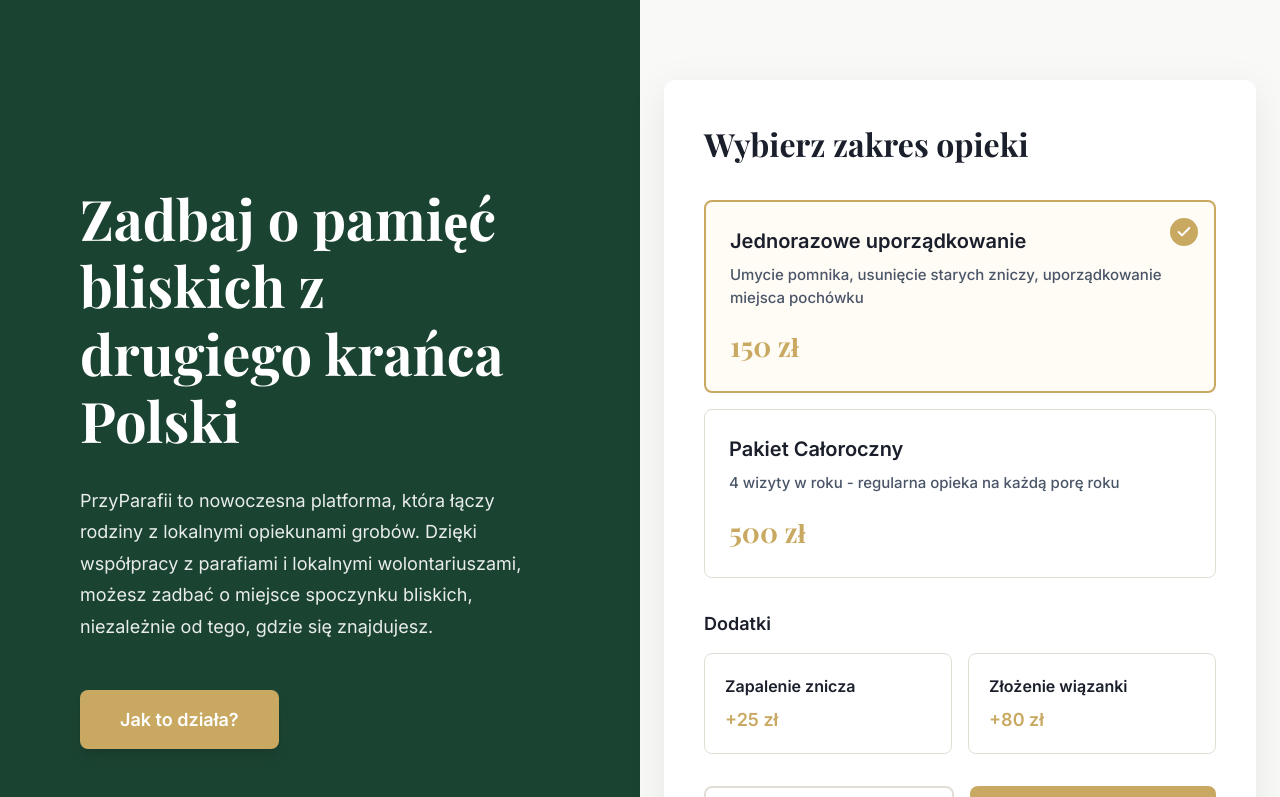
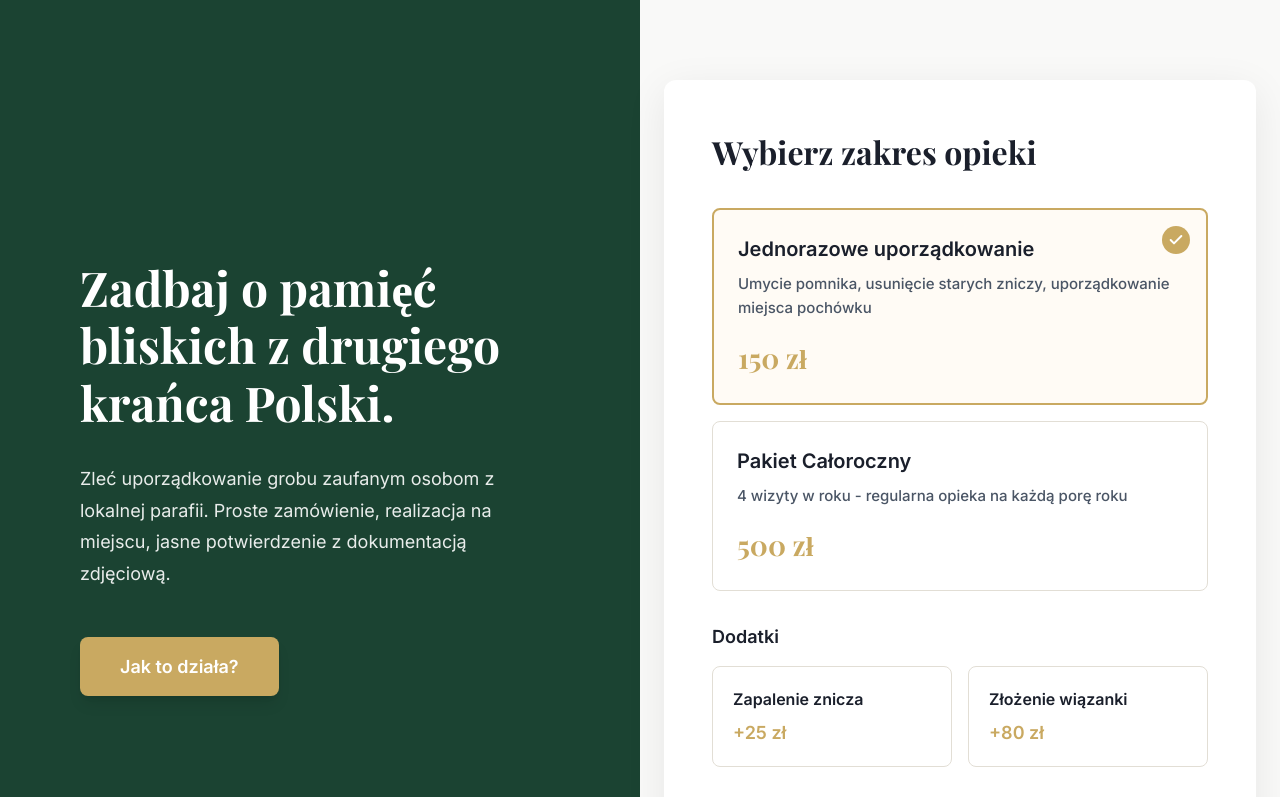
Before and after one commit to kamcode76/przyparafii, a React (Vite) app: page /service in a window 1280 px wide. Shown: the top 797 px of the page. Built offline with nearby package versions, Linux system fonts and the light colour scheme.

Commit message:
jebac ten cursor

```diff
--- a/src/app/components/HeroSection.tsx
+++ b/src/app/components/HeroSection.tsx
@@ -1,17 +1,16 @@
 export function HeroSection() {
   return (
-    <div className="flex-1 bg-[#1B4332] flex flex-col items-start justify-center p-16 xl:p-20">
+    <div className="flex-1 bg-[#1B4332] flex flex-col items-start justify-center px-6 py-12 md:px-16 md:py-16 xl:px-20 xl:py-20">
       <div className="max-w-xl">
         <h1
-          className="text-white mb-8"
+          className="text-white mb-8 text-4xl md:text-5xl"
           style={{
             fontFamily: "'Playfair Display', serif",
-            fontSize: "3.5rem",
             lineHeight: "1.2",
-            fontWeight: "700"
+            fontWeight: "700",
           }}
         >
-          Zadbaj o pamięć bliskich z drugiego krańca Polski
+          Zadbaj o pamięć bliskich z drugiego krańca Polski.
         </h1>
 
         <p
@@ -20,10 +19,12 @@
             fontFamily: "'Inter', sans-serif",
             fontSize: "1.125rem",
             lineHeight: "1.75",
-            fontWeight: "400"
+            fontWeight: "400",
           }}
         >
-          PrzyParafii to nowoczesna platforma, która łączy rodziny z lokalnymi opiekunami grobów. Dzięki współpracy z parafiami i lokalnymi wolontariuszami, możesz zadbać o miejsce spoczynku bliskich, niezależnie od tego, gdzie się znajdujesz.
+          Zleć uporządkowanie grobu zaufanym osobom z lokalnej parafii. Proste
+          zamówienie, realizacja na miejscu, jasne potwierdzenie z
+          dokumentacją zdjęciową.
         </p>
 
         <button
@@ -31,7 +32,7 @@
           style={{
             fontFamily: "'Inter', sans-serif",
             fontSize: "1.125rem",
-            fontWeight: "600"
+            fontWeight: "600",
           }}
         >
           Jak to działa?
--- a/src/app/pages/DashboardPage.tsx
+++ b/src/app/pages/DashboardPage.tsx
@@ -117,7 +117,7 @@
         <div className="flex-1 p-4 pt-6 pb-24 md:p-8 md:pb-8 overflow-auto">
           <div className="max-w-5xl mx-auto">
             {/* Nagłówek zlecenia */}
-            <div className="flex items-center justify-between mb-8">
+            <div className="flex items-center justify-between mb-3 md:mb-4">
               <h2
                 style={{
                   fontFamily: "'Playfair Display', serif",
@@ -142,6 +142,18 @@
                 Zlecone
               </div>
             </div>
+            <p
+              className="mb-8"
+              style={{
+                fontFamily: "'Inter', sans-serif",
+                fontSize: "0.9375rem",
+                lineHeight: "1.6",
+                color: "#4A5568",
+              }}
+            >
+              Zlecenie #1042 zrealizowane. Poniżej znajduje się raport z wykonanej
+              usługi.
+            </p>
 
             {/* Order details card */}
             <div
@@ -318,8 +330,13 @@
               </h3>
               <div className="grid md:grid-cols-2 gap-6">
                 <div>
+                  <ImageWithFallback
+                    src="https://images.unsplash.com/photo-1758383965361-ee39f78b9d38?crop=entropy&cs=tinysrgb&fit=max&fm=jpg&ixid=M3w3Nzg4Nzd8MHwxfHNlYXJjaHwxfHxjZW1ldGVyeSUyMGdyYXZlJTIwZmxvd2VycyUyMHBlYWNlZnVsfGVufDF8fHx8MTc3MTk1NzY5OHww&ixlib=rb-4.1.0&q=80&w=1080"
+                    alt="Przed uporządkowaniem"
+                    className="w-full h-80 object-cover rounded-xl shadow-md"
+                  />
                   <p
-                    className="mb-3"
+                    className="mt-3"
                     style={{
                       fontFamily: "'Inter', sans-serif",
                       fontSize: "0.9375rem",
@@ -327,18 +344,17 @@
                       color: "#4A5568",
                     }}
                   >
-                    Przed
+                    Stan przed realizacją
                   </p>
-                  <ImageWithFallback
-                    src="https://images.unsplash.com/photo-1758383965361-ee39f78b9d38?crop=entropy&cs=tinysrgb&fit=max&fm=jpg&ixid=M3w3Nzg4Nzd8MHwxfHNlYXJjaHwxfHxjZW1ldGVyeSUyMGdyYXZlJTIwZmxvd2VycyUyMHBlYWNlZnVsfGVufDF8fHx8MTc3MTk1NzY5OHww&ixlib=rb-4.1.0&q=80&w=1080"
-                    alt="Przed uporządkowaniem"
-                    className="w-full h-80 object-cover rounded-lg"
-                    style={{ boxShadow: "0px 10px 30px rgba(0, 0, 0, 0.1)" }}
-                  />
                 </div>
                 <div>
+                  <ImageWithFallback
+                    src="https://images.unsplash.com/photo-1630642096166-27ed5b8ea5b7?crop=entropy&cs=tinysrgb&fit=max&fm=jpg&ixid=M3w3Nzg4Nzd8MHwxfHNlYXJjaHwxfHxjbGVhbiUyMG1lbW9yaWFsJTIwc3RvbmUlMjBtb251bWVudHxlbnwxfHx8fDE3NzE5NTc2OTh8MA&ixlib=rb-4.1.0&q=80&w=1080"
+                    alt="Po uporządkowaniu"
+                    className="w-full h-80 object-cover rounded-xl shadow-md"
+                  />
                   <p
-                    className="mb-3"
+                    className="mt-3"
                     style={{
                       fontFamily: "'Inter', sans-serif",
                       fontSize: "0.9375rem",
@@ -346,16 +362,22 @@
                       color: "#4A5568",
                     }}
                   >
-                    Po
+                    Stan po realizacji
                   </p>
-                  <ImageWithFallback
-                    src="https://images.unsplash.com/photo-1630642096166-27ed5b8ea5b7?crop=entropy&cs=tinysrgb&fit=max&fm=jpg&ixid=M3w3Nzg4Nzd8MHwxfHNlYXJjaHwxfHxjbGVhbiUyMG1lbW9yaWFsJTIwc3RvbmUlMjBtb251bWVudHxlbnwxfHx8fDE3NzE5NTc2OTh8MA&ixlib=rb-4.1.0&q=80&w=1080"
-                    alt="Po uporządkowaniu"
-                    className="w-full h-80 object-cover rounded-lg"
-                    style={{ boxShadow: "0px 10px 30px rgba(0, 0, 0, 0.1)" }}
-                  />
                 </div>
               </div>
+            </div>
+
+            {/* CTA raport PDF */}
+            <div className="flex justify-center mt-10 mb-4">
+              <button
+                className="px-8 py-3 border border-[#C9A961] text-[#C9A961] bg-transparent rounded-full font-semibold text-sm md:text-base hover:bg-[#FFFBF5] transition"
+                style={{
+                  fontFamily: "'Inter', sans-serif",
+                }}
+              >
+                Pobierz raport PDF
+              </button>
             </div>
           </div>
         </div>
--- a/src/app/pages/LocationPage.tsx
+++ b/src/app/pages/LocationPage.tsx
@@ -47,7 +47,7 @@
 
       <div className="max-w-xl mx-auto px-6 pb-12">
         <div
-          className="bg-white rounded-xl p-6 sm:p-8 lg:p-10"
+          className="bg-white rounded-xl p-6 sm:p-8 lg:p-12"
           style={{
             boxShadow: "0px 10px 40px rgba(0, 0, 0, 0.08)",
           }}
--- a/src/app/pages/ServicePage.tsx
+++ b/src/app/pages/ServicePage.tsx
@@ -73,7 +73,7 @@
       {/* Centralny ekran */}
       <div className="max-w-3xl mx-auto px-6 pb-12">
         <div
-          className="bg-white rounded-xl p-6 sm:p-8 lg:p-10"
+          className="bg-white rounded-xl p-6 sm:p-8 lg:p-12"
           style={{ boxShadow: "0px 10px 40px rgba(0, 0, 0, 0.08)" }}
         >
           <h2
@@ -126,12 +126,11 @@
                 Jednorazowe uporządkowanie
               </h3>
               <p
+                className="text-gray-600 leading-relaxed"
                 style={{
                   fontFamily: "'Inter', sans-serif",
                   fontSize: "0.9375rem",
-                  color: "#4A5568",
                   marginBottom: "1rem",
-                  lineHeight: "1.5"
                 }}
               >
                 Umycie pomnika, usunięcie starych zniczy, uporządkowanie miejsca pochówku
@@ -184,12 +183,11 @@
                 Pakiet Całoroczny
               </h3>
               <p
+                className="text-gray-600 leading-relaxed"
                 style={{
                   fontFamily: "'Inter', sans-serif",
                   fontSize: "0.9375rem",
-                  color: "#4A5568",
                   marginBottom: "1rem",
-                  lineHeight: "1.5"
                 }}
               >
                 4 wizyty w roku - regularna opieka na każdą porę roku
--- a/src/app/pages/SummaryPage.tsx
+++ b/src/app/pages/SummaryPage.tsx
@@ -100,7 +100,7 @@
       {/* Centralny ekran */}
       <div className="max-w-2xl mx-auto px-6 pb-12">
         <div
-          className="bg-white rounded-xl p-6 sm:p-8 lg:p-10"
+          className="bg-white rounded-xl p-6 sm:p-8 lg:p-12"
           style={{ boxShadow: "0px 10px 40px rgba(0, 0, 0, 0.08)" }}
         >
           <h2
@@ -195,18 +195,19 @@
             className="my-8"
             style={{
               height: "1px",
-              backgroundColor: "#E2DED5"
+              backgroundColor: "#E2DED5",
             }}
           />
 
           {/* Kwota */}
-          <div className="flex items-baseline justify-between mb-10">
+          <div className="bg-gray-50 border border-[#C9A961]/30 rounded-xl p-4 sm:p-5 mb-10">
+            <div className="flex items-baseline justify-between">
               <p
                 style={{
                   fontFamily: "'Inter', sans-serif",
                   fontSize: "1.125rem",
                   fontWeight: "600",
-                color: "#1A1F2B"
+                  color: "#1A1F2B",
                 }}
               >
                 Do zapłaty
@@ -216,11 +217,12 @@
                   fontFamily: "'Playfair Display', serif",
                   fontSize: "2.5rem",
                   fontWeight: "700",
-                color: "#1A1F2B"
+                  color: "#1A1F2B",
                 }}
               >
                 {totalPrice} PLN
               </p>
+            </div>
           </div>
 
           {/* Przyciski */}
```
Lines whose indentation alone changed are shown as unchanged.
